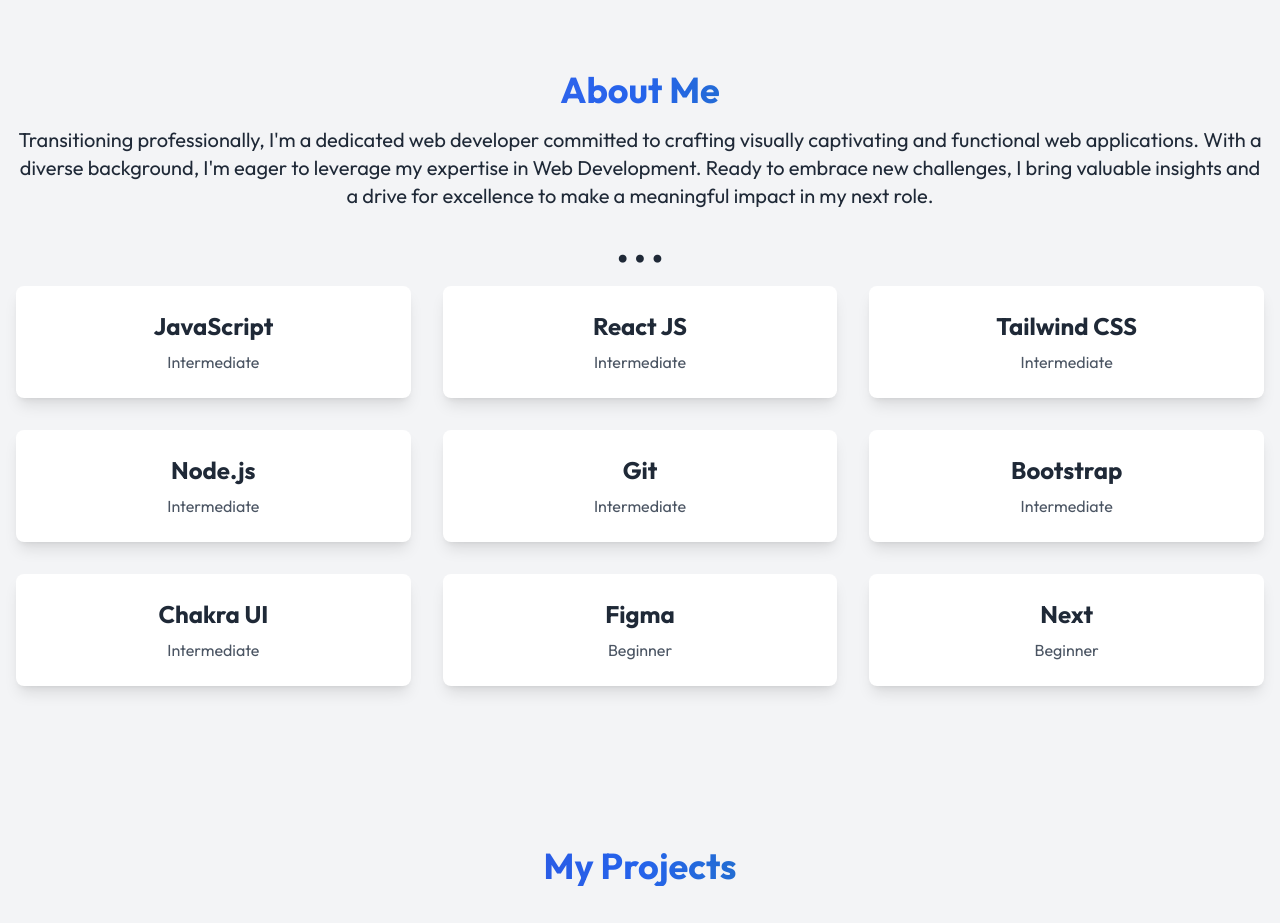
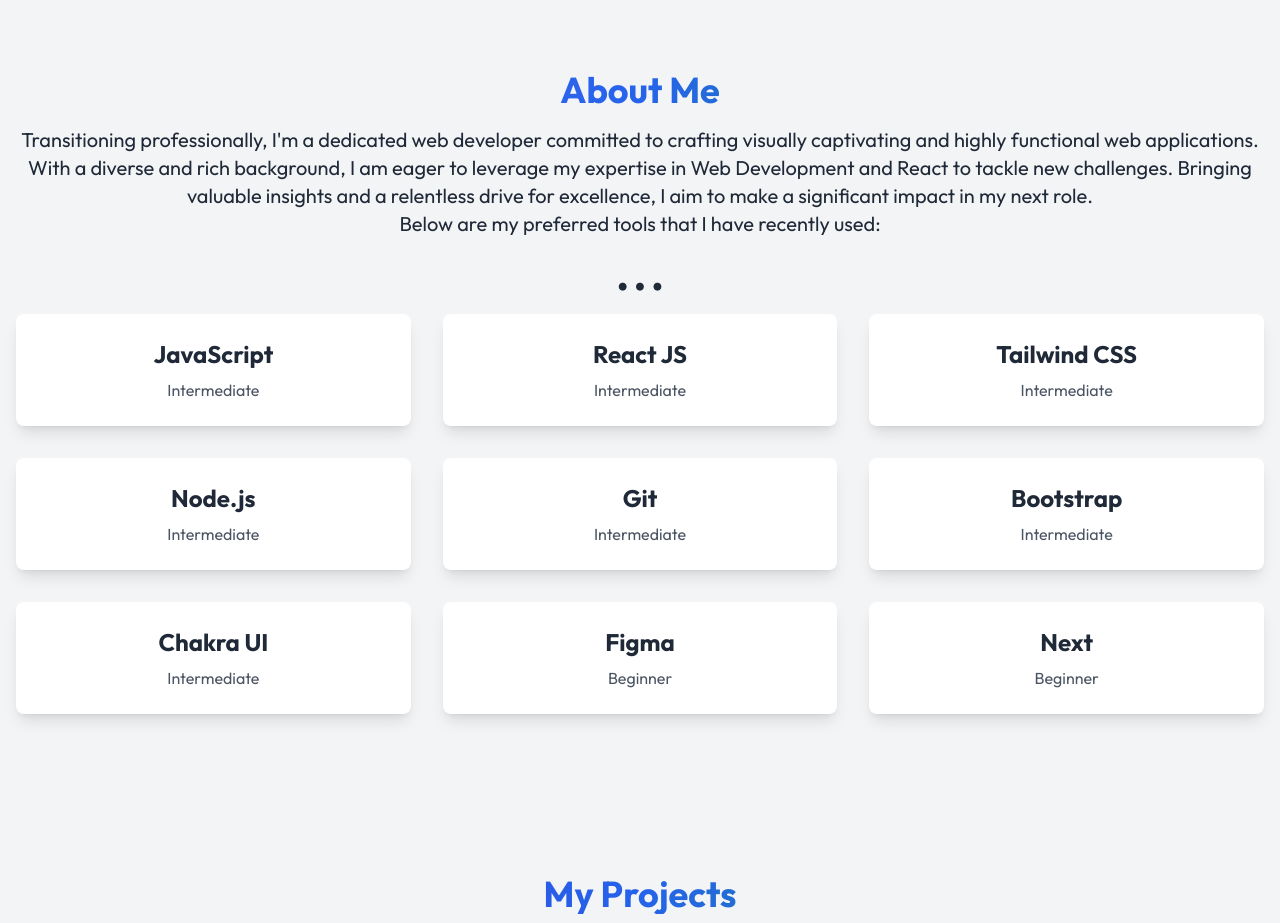
Before and after one commit to asriomar/my-portfolio-latest, a React (Vite) app: page / in a window 1280 px wide. Shown: the part 880-1803 px from the top of the page. Built offline with nearby package versions, Linux system fonts and the light colour scheme.

Commit message:
Update Skills.jsx

```diff
--- a/src/components/Skills.jsx
+++ b/src/components/Skills.jsx
@@ -22,11 +22,9 @@ const About = () => {
           About Me
         </h2>
         <p className="text-lg md:text-xl text-center ">
-          Transitioning professionally, I'm a dedicated web developer committed
-          to crafting visually captivating and functional web applications. With a diverse background, I'm eager to
-          leverage my expertise in Web Development. Ready to embrace new
-          challenges, I bring valuable insights and a drive for excellence to
-          make a meaningful impact in my next role.
+          Transitioning professionally, I'm a dedicated web developer committed to crafting visually captivating and highly functional web applications. With a diverse and rich background, I am eager to leverage my expertise in Web Development and React to tackle new challenges. Bringing valuable insights and a relentless drive for excellence, I aim to make a significant impact in my next role.
+          <br/>
+          Below are my preferred tools that I have recently used:
         </p>
         <p className="text-6xl text-center pb-4">...</p>
         <div className="grid grid-cols-1 md:grid-cols-2 lg:grid-cols-3 gap-8">
```
